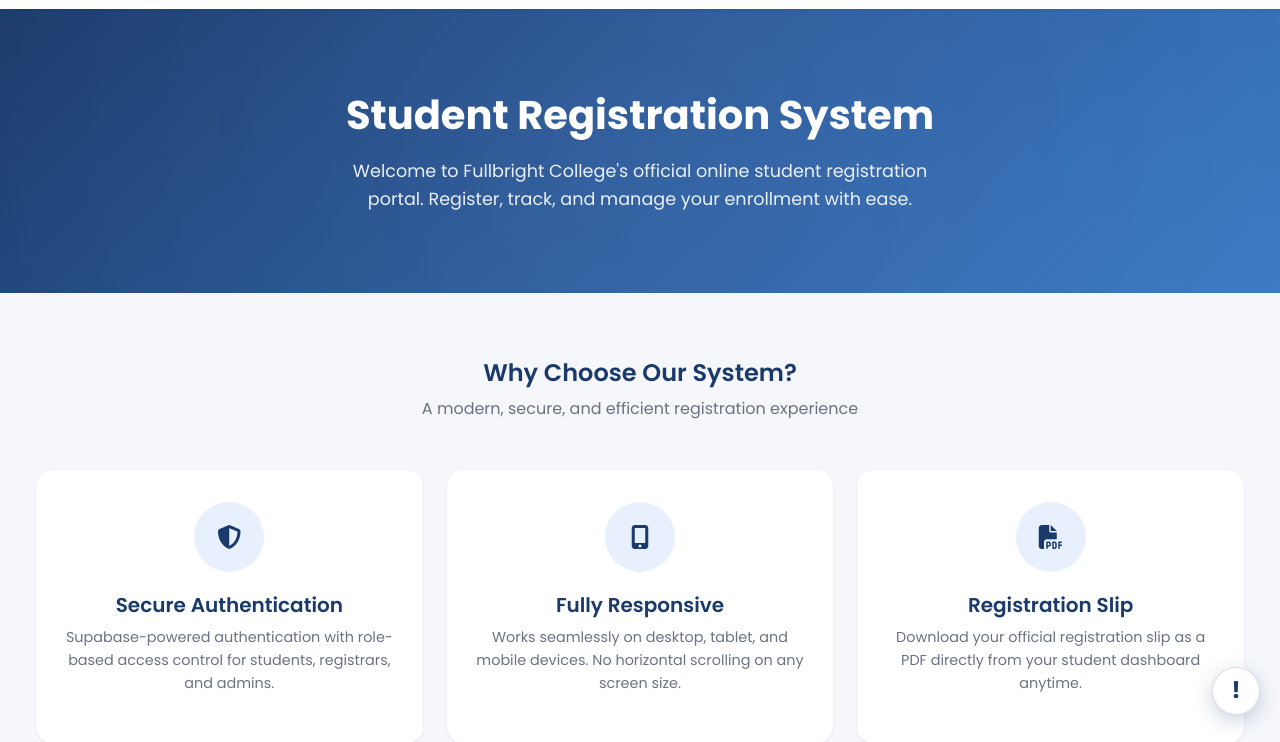
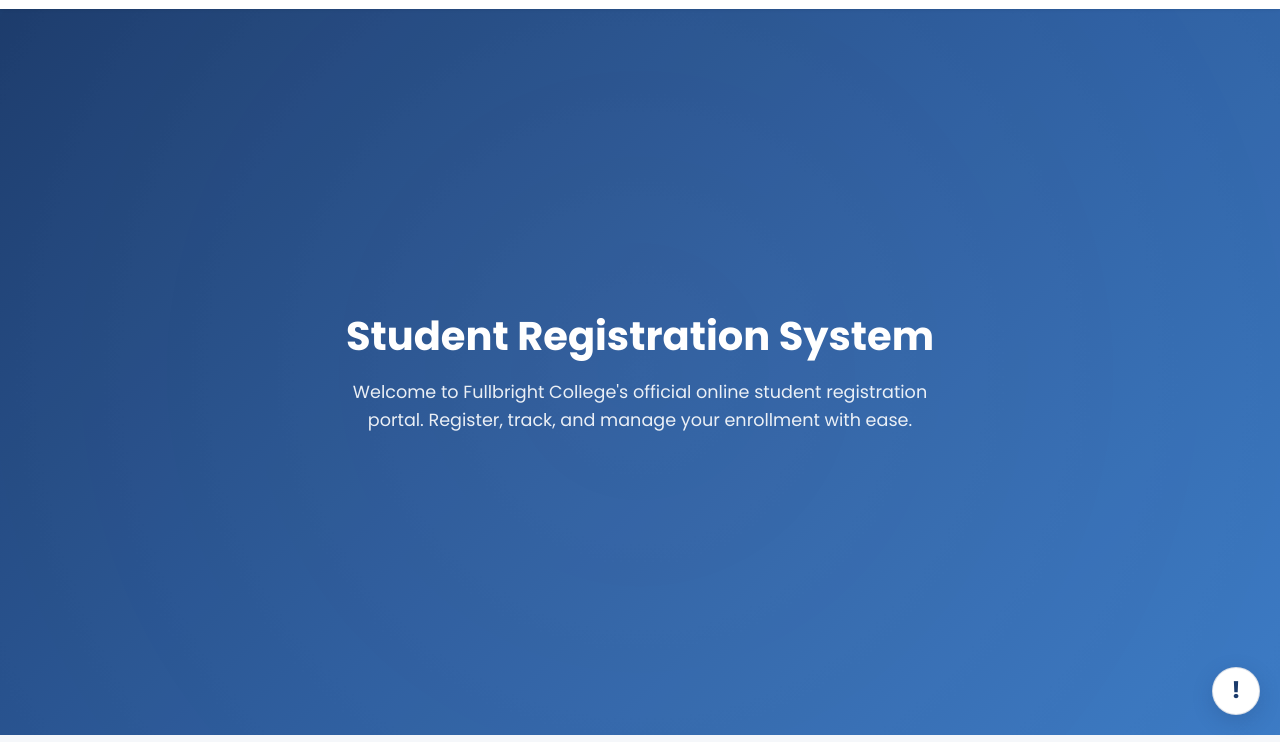
Before and after one commit to markcezar338-cmd/full-bright-college-registration, a website: page index.html in a window 1280 px wide. Shown: the part 65-807 px from the top of the page. Drawn offline with nearby package versions, Linux system fonts and the light colour scheme.

Commit message:
Make the homepage hero fill the first viewport
Size the hero from the measured navbar height so the feature section
starts below the fold at the initial scroll position.

```diff
--- a/index.html
+++ b/index.html
@@ -17,6 +17,11 @@
     .home-hero {
       width: 100%;
       max-width: none;
+      display: flex;
+      align-items: center;
+      justify-content: center;
+      min-height: calc(100vh - var(--home-navbar-height, 56px));
+      min-height: calc(100dvh - var(--home-navbar-height, 56px));
     }
 
     .home-hero p {
@@ -297,6 +302,18 @@
   <script src="https://cdn.jsdelivr.net/npm/bootstrap@5.3.2/dist/js/bootstrap.bundle.min.js"></script>
   <script>
     (function () {
+      var nav = document.querySelector('.navbar');
+
+      function setNavbarHeight() {
+        if (nav) {
+          document.documentElement.style.setProperty('--home-navbar-height', Math.floor(nav.getBoundingClientRect().height) + 'px');
+        }
+      }
+
+      setNavbarHeight();
+      window.addEventListener('resize', setNavbarHeight);
+      window.addEventListener('load', setNavbarHeight);
+
       var help = document.getElementById('homeHelp');
       var toggle = document.getElementById('homeHelpToggle');
       var menu = document.getElementById('homeHelpMenu');
```
